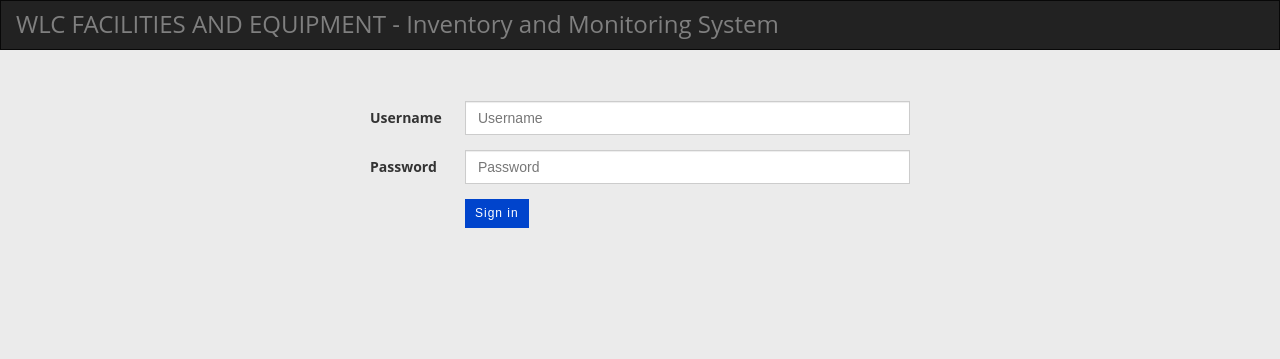
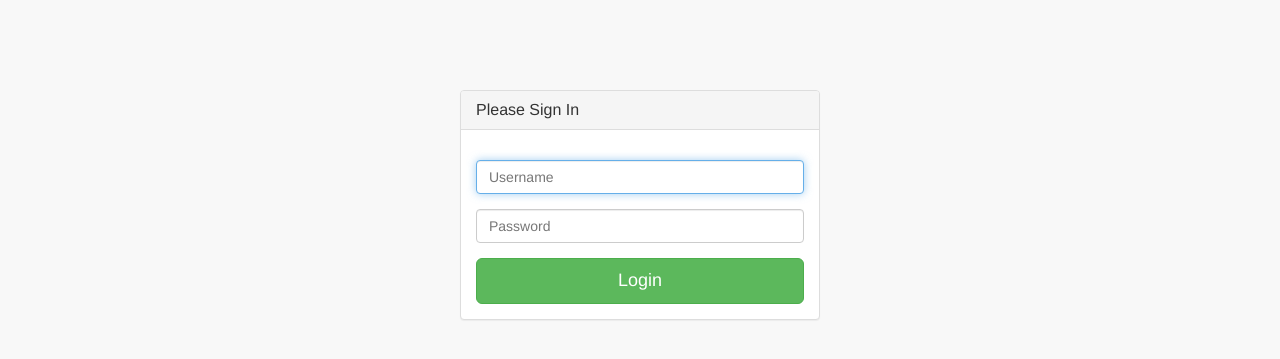
Before and after one commit to moiroca/wlc-old, a PHP site: page / in a window 1280 px wide. Shown: the top 359 px of the page. Run offline with PHP 8.4, Linux system fonts and the light colour scheme; some libraries are stand-ins or nearby versions.

Commit message:
Logged In Markup update

```diff
--- a/index.php
+++ b/index.php
@@ -2,6 +2,7 @@
 
 include $_SERVER['DOCUMENT_ROOT'].'/Config/DbConnection.php';
 include $_SERVER['DOCUMENT_ROOT'].'/Core/Login.php';
+include $_SERVER['DOCUMENT_ROOT'].'/Core/Assets.php';
 
 $db = DbConnection::connect()->getConnection();
 Login::sessionStart();
@@ -12,59 +13,77 @@ if (Login::isLoggedIn()) {
 
 ?>
 <!DOCTYPE html>
+<html lang="en">
 <head>
-  <meta charset="utf-8">
-  <title>Inventory System</title>
-  <meta name="keywords" content="" />
-  <meta name="description" content="" />
-  <meta name="viewport" content="width=device-width">
-  <link rel="stylesheet" href="css/templatemo_main.css">
+
+    <meta charset="utf-8">
+    <meta http-equiv="X-UA-Compatible" content="IE=edge">
+    <meta name="viewport" content="width=device-width, initial-scale=1">
+    <meta name="description" content="">
+    <meta name="author" content="">
+
+    <title>WLC FACILITIES AND EQUIPMENT - Inventory and Monitoring System</title>
+
+    <!-- Bootstrap Core CSS -->
+    <?php Assets::renderCss('bootstrap.min.css'); ?>
+
+    <!-- Custom CSS -->
+    <?php Assets::renderCss('sb-admin-2.css'); ?>
+
+    <!-- Custom Fonts -->
+    <?php Assets::renderCss('font-awesome.min.css'); ?>
+
+    <!-- HTML5 Shim and Respond.js IE8 support of HTML5 elements and media queries -->
+    <!-- WARNING: Respond.js doesn't work if you view the page via file:// -->
+    <!--[if lt IE 9]>
+        <script src="https://oss.maxcdn.com/libs/html5shiv/3.7.0/html5shiv.js"></script>
+        <script src="https://oss.maxcdn.com/libs/respond.js/1.4.2/respond.min.js"></script>
+    <![endif]-->
+
 </head>
+
 <body>
-  <div id="main-wrapper">
-    <div class="navbar navbar-inverse" role="navigation">
-      <div class="navbar-header">
-        <div class="logo"><h1>WLC FACILITIES AND EQUIPMENT - Inventory and Monitoring System</h1></div>
-      </div>
+    <div class="container">
+        <div class="row">
+            <div class="col-md-4 col-md-offset-4">
+                <div class="login-panel panel panel-default">
+                    <div class="panel-heading">
+                        <h3 class="panel-title">Please Sign In</h3>
+                    </div>
+                    <div class="panel-body">
+                        <form role="form" action="Controllers/Login.php" method="post">
+                            <fieldset>
+                                <div class="form-group">
+                                    <?php if (Login::checkIfLoginHasError()) { ?>
+                                          <div class="alert alert-danger">
+                                              <p> Account Does Not Exist. </p>
+                                          </div>
+                                    <?php } ?>
+                                </div>
+                                <div class="form-group">
+                                    <input class="form-control" placeholder="Username" name="username" type="text" autofocus>
+                                </div>
+                                <div class="form-group">
+                                    <input class="form-control" placeholder="Password" name="password" type="password" value="">
+                                </div>
+                                <!-- Change this to a button or input when using this as a form -->
+                                <button type='submit' class="btn btn-lg btn-success btn-block">Login</button>
+                            </fieldset>
+                        </form>
+                    </div>
+                </div>
+            </div>
+        </div>
     </div>
 
-    <div class="template-page-wrapper">
+    <!-- jQuery -->
+    <?php Assets::renderJs('jquery.min.js'); ?>
 
+    <!-- Bootstrap Core JavaScript -->
+    <?php Assets::renderJs('bootstrap.min.js'); ?>
 
+    <!-- Custom Theme JavaScript -->
+    <?php Assets::renderJs('sb-admin-2.js'); ?>
+</body>
 
-      <form class="form-horizontal templatemo-signin-form" role="form" action="Controllers/Login.php" method="post">
-        <div class="form-group">
-          <div class="col-md-12">
-              <?php if (Login::checkIfLoginHasError()) { ?>
-                    <div class="alert alert-danger">
-                        <p> Username or Password Does Not Match any Record. </p>
-                    </div>
-              <?php } ?>
-          </div>
-          <div class="col-md-12">
-            <label for="username" class="col-sm-2 control-label">Username</label>
-            <div class="col-sm-10">
-              <input type="text" name="username" class="form-control" id="username" placeholder="Username">
-            </div>
-          </div>
-        </div>
-        <div class="form-group">
-          <div class="col-md-12">
-            <label for="password" class="col-sm-2 control-label">Password</label>
-            <div class="col-sm-10">
-              <input type="password" name="password" class="form-control" id="password" placeholder="Password">
-            </div>
-          </div>
-        </div>
-        <div class="form-group">
-          <div class="col-md-12">
-            <div class="col-sm-offset-2 col-sm-10">
-              <input type="submit" name="login" value="Sign in" class="formbutton">
-            </div>
-          </div>
-        </div>
-      </form>
-    </div>
-  </div>
-</body>
 </html>
```
